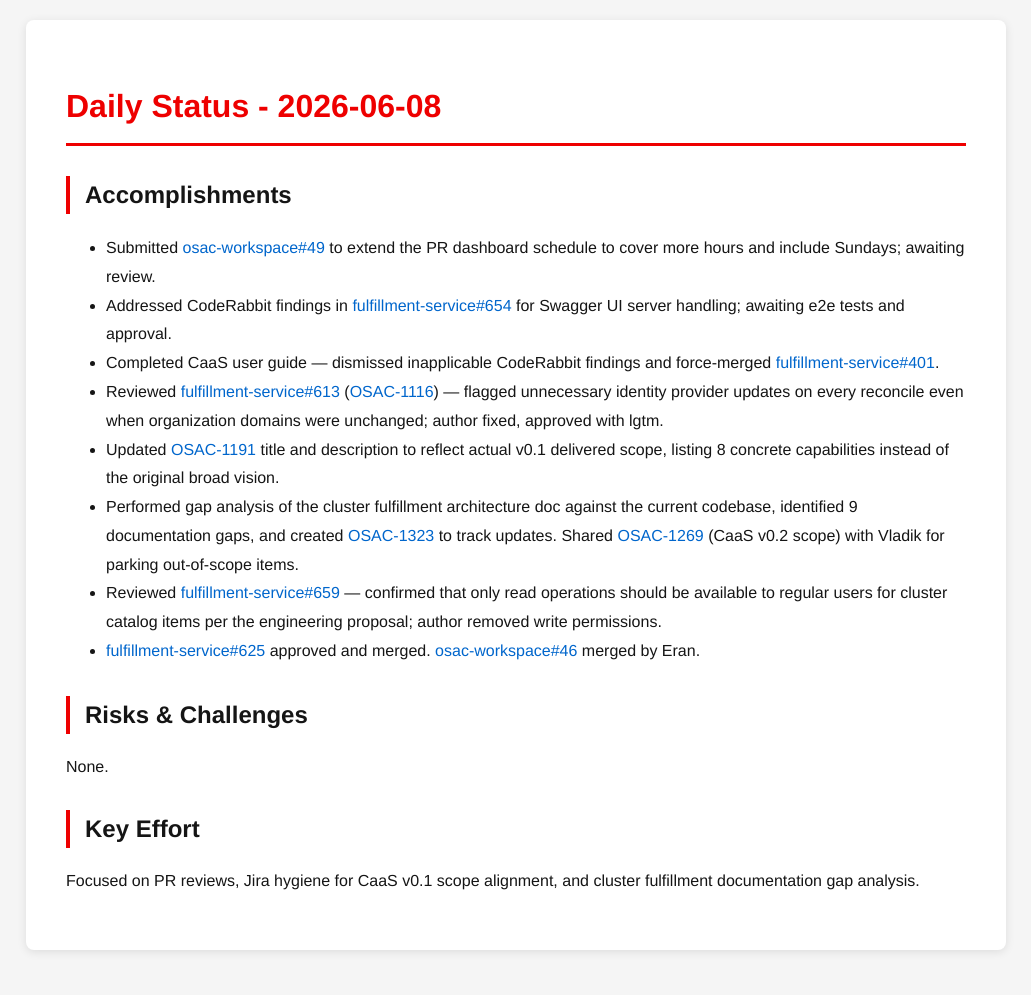
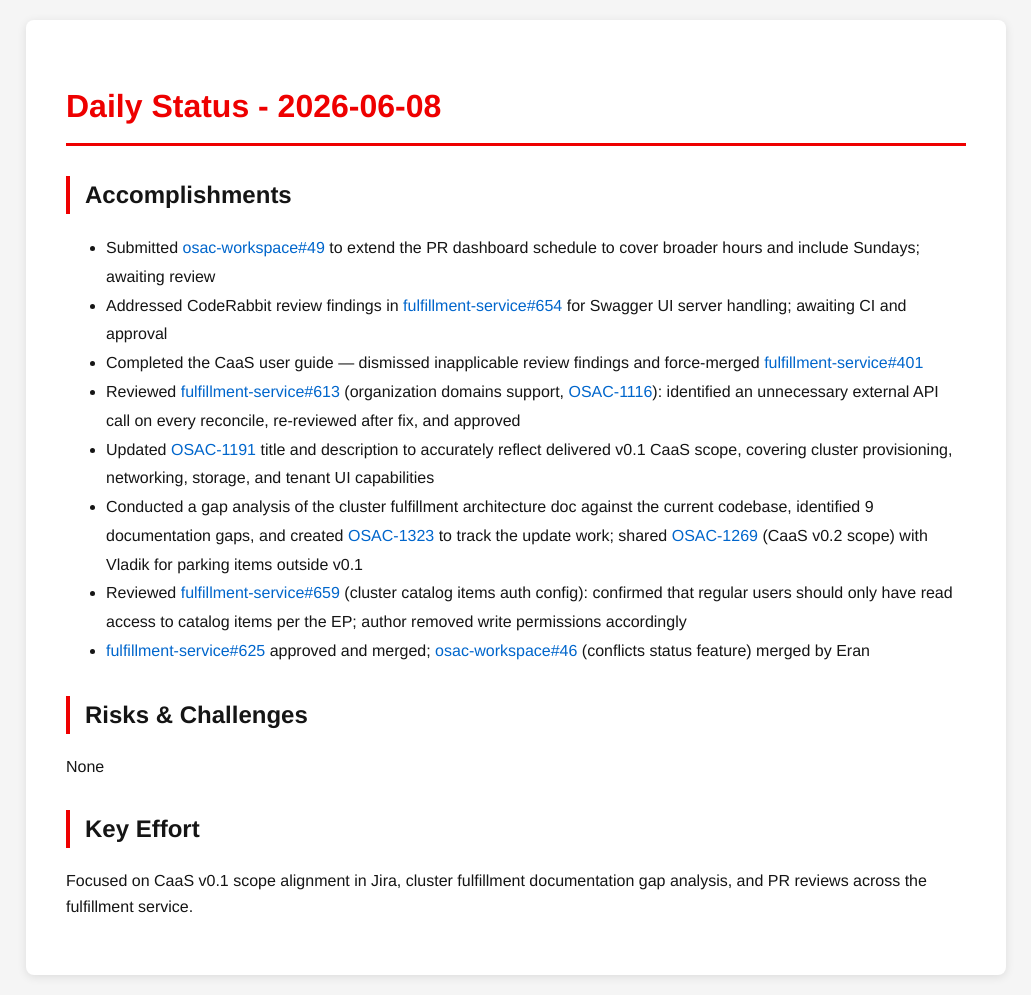
Before and after one commit to tzvatot/daily-status, a Jekyll site: the page built from 2026-06-08.md, in a window 1280 px wide. Shown: the whole page, without its empty margins (124-1155 px from the left). Built offline with Jekyll 4.4.1, drawn with Linux system fonts in a browser that asks for light colours; before the commit the page ends 970 px from its top, so only the background shows below that.

Commit message:
Daily status update - 2026-06-08

```diff
--- a/2026-06-08.md
+++ b/2026-06-08.md
@@ -7,17 +7,18 @@ date: 2026-06-08
 # Daily Status - 2026-06-08
 
 ## Accomplishments
-- Submitted [osac-workspace#49](https://github.com/osac-project/osac-workspace/pull/49) to extend the PR dashboard schedule to cover more hours and include Sundays; awaiting review.
-- Addressed CodeRabbit findings in [fulfillment-service#654](https://github.com/osac-project/fulfillment-service/pull/654) for Swagger UI server handling; awaiting e2e tests and approval.
-- Completed CaaS user guide — dismissed inapplicable CodeRabbit findings and force-merged [fulfillment-service#401](https://github.com/osac-project/fulfillment-service/pull/401).
-- Reviewed [fulfillment-service#613](https://github.com/osac-project/fulfillment-service/pull/613) ([OSAC-1116](https://redhat.atlassian.net/browse/OSAC-1116)) — flagged unnecessary identity provider updates on every reconcile even when organization domains were unchanged; author fixed, approved with lgtm.
-- Updated [OSAC-1191](https://redhat.atlassian.net/browse/OSAC-1191) title and description to reflect actual v0.1 delivered scope, listing 8 concrete capabilities instead of the original broad vision.
-- Performed gap analysis of the cluster fulfillment architecture doc against the current codebase, identified 9 documentation gaps, and created [OSAC-1323](https://redhat.atlassian.net/browse/OSAC-1323) to track updates. Shared [OSAC-1269](https://redhat.atlassian.net/browse/OSAC-1269) (CaaS v0.2 scope) with Vladik for parking out-of-scope items.
-- Reviewed [fulfillment-service#659](https://github.com/osac-project/fulfillment-service/pull/659) — confirmed that only read operations should be available to regular users for cluster catalog items per the engineering proposal; author removed write permissions.
-- [fulfillment-service#625](https://github.com/osac-project/fulfillment-service/pull/625) approved and merged. [osac-workspace#46](https://github.com/osac-project/osac-workspace/pull/46) merged by Eran.
+
+- Submitted [osac-workspace#49](https://github.com/osac-project/osac-workspace/pull/49) to extend the PR dashboard schedule to cover broader hours and include Sundays; awaiting review
+- Addressed CodeRabbit review findings in [fulfillment-service#654](https://github.com/osac-project/fulfillment-service/pull/654) for Swagger UI server handling; awaiting CI and approval
+- Completed the CaaS user guide — dismissed inapplicable review findings and force-merged [fulfillment-service#401](https://github.com/osac-project/fulfillment-service/pull/401)
+- Reviewed [fulfillment-service#613](https://github.com/osac-project/fulfillment-service/pull/613) (organization domains support, [OSAC-1116](https://redhat.atlassian.net/browse/OSAC-1116)): identified an unnecessary external API call on every reconcile, re-reviewed after fix, and approved
+- Updated [OSAC-1191](https://redhat.atlassian.net/browse/OSAC-1191) title and description to accurately reflect delivered v0.1 CaaS scope, covering cluster provisioning, networking, storage, and tenant UI capabilities
+- Conducted a gap analysis of the cluster fulfillment architecture doc against the current codebase, identified 9 documentation gaps, and created [OSAC-1323](https://redhat.atlassian.net/browse/OSAC-1323) to track the update work; shared [OSAC-1269](https://redhat.atlassian.net/browse/OSAC-1269) (CaaS v0.2 scope) with Vladik for parking items outside v0.1
+- Reviewed [fulfillment-service#659](https://github.com/osac-project/fulfillment-service/pull/659) (cluster catalog items auth config): confirmed that regular users should only have read access to catalog items per the EP; author removed write permissions accordingly
+- [fulfillment-service#625](https://github.com/osac-project/fulfillment-service/pull/625) approved and merged; [osac-workspace#46](https://github.com/osac-project/osac-workspace/pull/46) (conflicts status feature) merged by Eran
 
 ## Risks & Challenges
-None.
+None
 
 ## Key Effort
-Focused on PR reviews, Jira hygiene for CaaS v0.1 scope alignment, and cluster fulfillment documentation gap analysis.
+Focused on CaaS v0.1 scope alignment in Jira, cluster fulfillment documentation gap analysis, and PR reviews across the fulfillment service.
```
